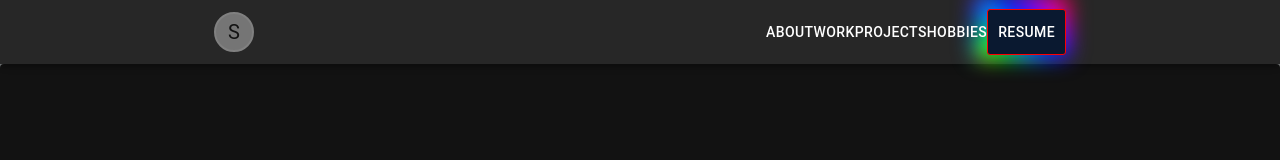
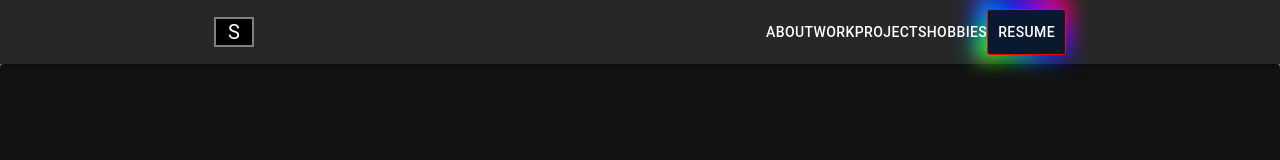
Before and after one commit to steven-ossorio/portfolio, a Next.js app in the folder portfolio/: page / in a window 1280 px wide. Shown: the top 160 px of the page. Built offline with nearby package versions, Linux system fonts and the light colour scheme.

Commit message:
Avatar not changed in production

```diff
--- a/portfolio/component/header.component.jsx
+++ b/portfolio/component/header.component.jsx
@@ -47,7 +47,18 @@ const Header = () => {
       <AppBar position="sticky" color="default">
         <Container maxWidth="md">
           <Toolbar disableGutters>
-            <Avatar className="avatar">S</Avatar>
+            <Avatar
+              sx={{
+                marginRight: "auto",
+                color: "white",
+                backgroundColor: "black",
+                borderRadius: "0",
+                height: "30px",
+                border: "2px solid gray",
+              }}
+            >
+              S
+            </Avatar>
             <Hidden smDown>
               {navigationLinks.map((item) => (
                 <Link
--- a/portfolio/styles/globals.css
+++ b/portfolio/styles/globals.css
@@ -138,15 +138,6 @@ a {
 
 .link {
   margin-right: 20px;
-}
-
-.avatar {
-  margin-right: auto;
-  color: white;
-  background-color: black;
-  border-radius: 0;
-  height: 30px;
-  border: 2px solid gray;
 }
 
 .resume {
```
